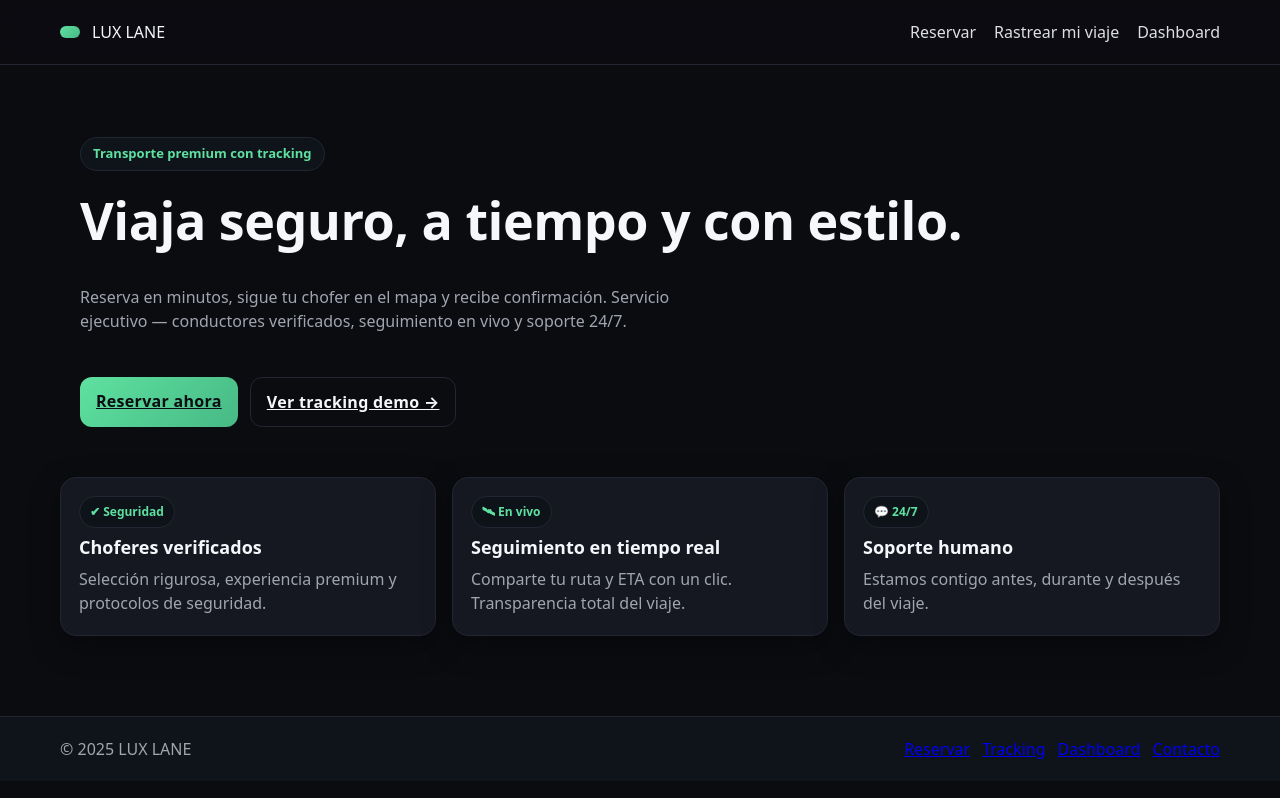
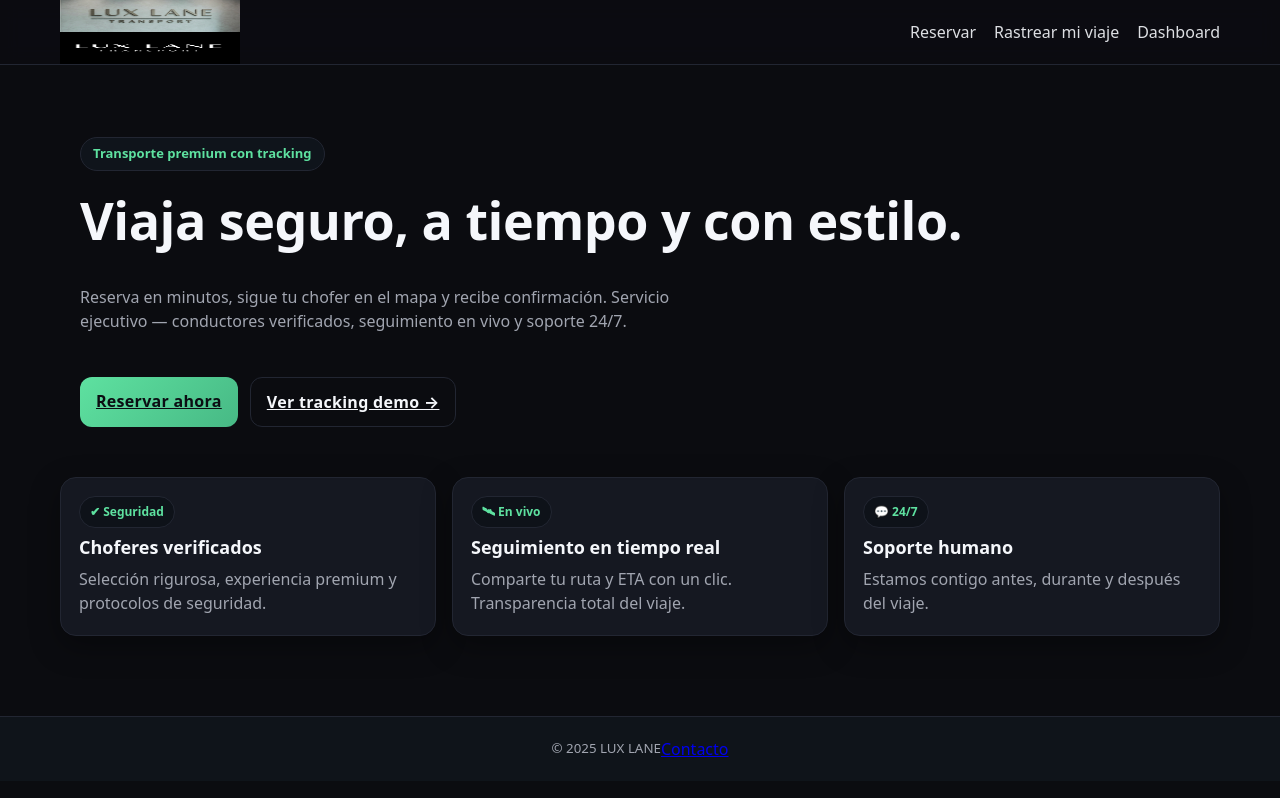
Before and after one commit to Luxlane/luxlane, a Next.js app: page / in a window 1280 px wide. Built offline with nearby package versions, Linux system fonts and the light colour scheme.

Commit message:
Update layout.tsx

```diff
--- a/app/layout.tsx
+++ b/app/layout.tsx
@@ -1,11 +1,13 @@
-import "./globals.css";
-import Link from "next/link";
-import type { ReactNode } from "react";
+// app/layout.tsx
+import './globals.css'
+import type { ReactNode } from 'react'
+import Image from 'next/image'
+import Link from 'next/link'
 
 export const metadata = {
-  title: "LUX LANE — Transporte premium con tracking",
-  description: "Choferes verificados, seguimiento en vivo y soporte 24/7.",
-};
+  title: 'LUX LANE – Transporte premium con tracking',
+  description: 'Choferes verificados, seguimiento en vivo y soporte 24/7.',
+}
 
 export default function RootLayout({ children }: { children: ReactNode }) {
   return (
@@ -14,9 +16,26 @@ export default function RootLayout({ children }: { children: ReactNode }) {
         <header className="topbar">
           <div className="wrap">
             <div className="brand">
-              <span className="logo" />
-              LUX LANE
+              <Link href="/" className="brandLink" aria-label="LUX LANE Home">
+                <Image
+                  src="/logo/Luxlane-light.png.jpg"
+                  alt="LUX LANE Transport"
+                  width={180}
+                  height={32}
+                  priority
+                  className="logo-light"
+                />
+                <Image
+                  src="/logo/luxlane-dark.png.jpg"
+                  alt="LUX LANE Transport"
+                  width={180}
+                  height={32}
+                  priority
+                  className="logo-dark"
+                />
+              </Link>
             </div>
+
             <nav className="nav">
               <Link href="/book">Reservar</Link>
               <Link href="/track/demo-trip">Rastrear mi viaje</Link>
@@ -29,14 +48,11 @@ export default function RootLayout({ children }: { children: ReactNode }) {
 
         <footer className="footer">
           <div className="wrap">
-            <div style={{marginRight:"auto"}}>© {new Date().getFullYear()} LUX LANE</div>
-            <Link href="/book">Reservar</Link>
-            <Link href="/track/demo-trip" style={{marginLeft:12}}>Tracking</Link>
-            <Link href="/dashboard" style={{marginLeft:12}}>Dashboard</Link>
-            <a href="mailto:contacto@luxlane.com" style={{marginLeft:12}}>Contacto</a>
+            <small>© {new Date().getFullYear()} LUX LANE</small>
+            <a href="mailto:contacto@luxlane.com">Contacto</a>
           </div>
         </footer>
       </body>
     </html>
-  );
+  )
 }
```
